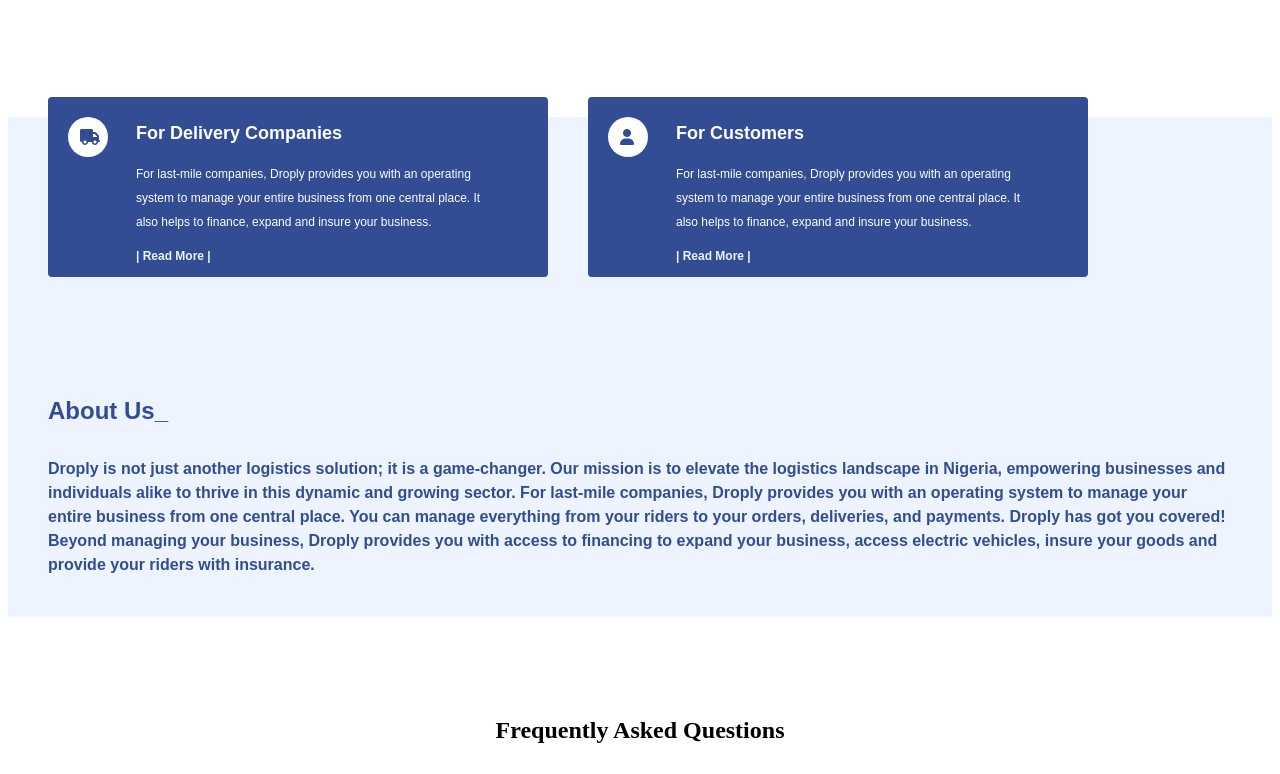
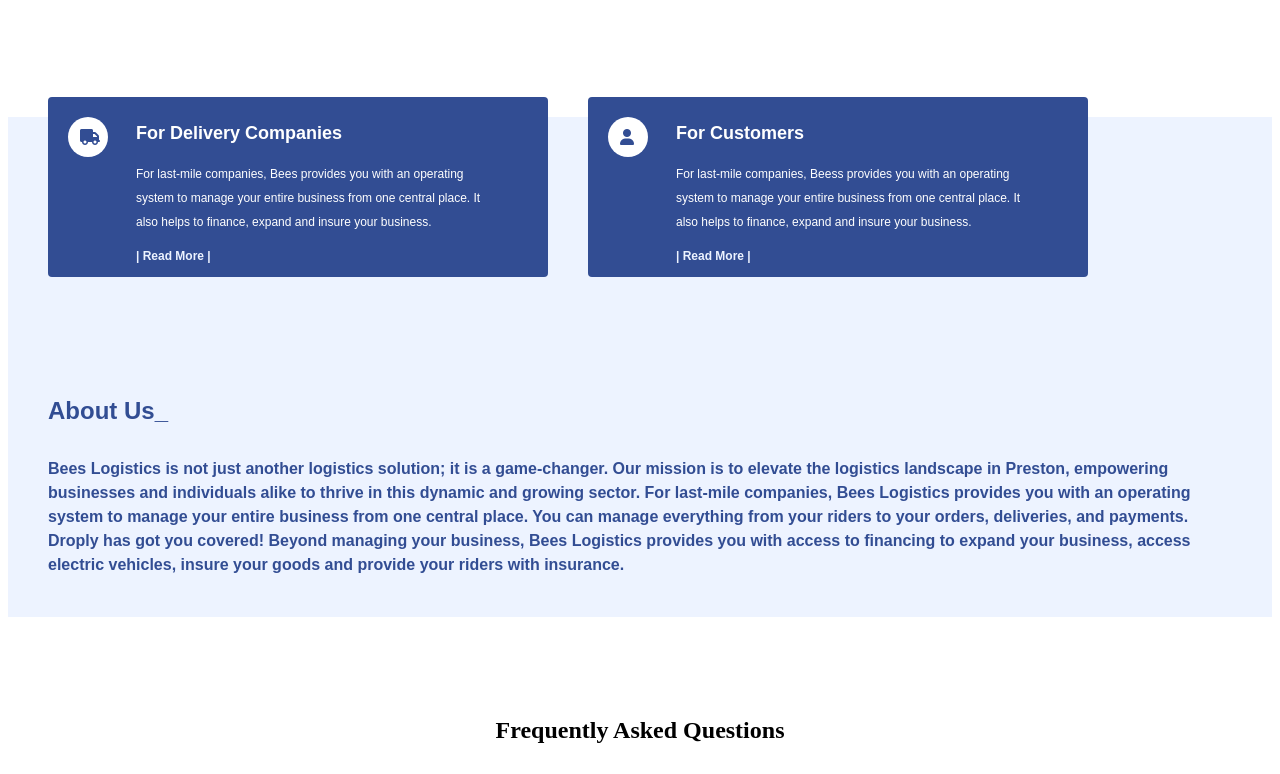
Before and after one commit to Dorcastech01/webpage, a plain HTML site: page index.html in a window 1280 px wide. Shown: the part 503-1277 px from the top of the page. Drawn offline with Linux system fonts and the light colour scheme.

Commit message:
updated text

```diff
--- a/index.html
+++ b/index.html
@@ -43,7 +43,7 @@
                 </div>
                 <div id="message">
                     <h3>For Delivery Companies</h3>
-                    <p>For last-mile companies, Droply provides you with an operating system to manage your entire business from one central place. It also helps to finance, expand and insure your business.</p>
+                    <p>For last-mile companies, Bees provides you with an operating system to manage your entire business from one central place. It also helps to finance, expand and insure your business.</p>
                     <a href="#">| Read More |</a>
                 </div>
             </div>
@@ -54,7 +54,7 @@
                 </div>
                 <div id="message">
                     <h3>For Customers</h3>
-                    <p>For last-mile companies, Droply provides you with an operating system to manage your entire business from one central place. It also helps to finance, expand and insure your business.</p>
+                    <p>For last-mile companies, Beess provides you with an operating system to manage your entire business from one central place. It also helps to finance, expand and insure your business.</p>
                     <a href="#">| Read More |</a>
                 </div>
             </div>
@@ -62,9 +62,9 @@
 
         <div id="about">
             <h2>About Us_</h2>
-            <p>Droply is not just another logistics solution; it is a game-changer. Our mission is to elevate the logistics landscape in Nigeria, empowering businesses and individuals alike to thrive in this dynamic and growing sector.
-                For last-mile companies, Droply provides you with an operating system to manage your entire business from one central place. You can manage everything from your riders to your orders, deliveries, and payments. Droply has got you covered!
-                Beyond managing your business, Droply provides you with access to
+            <p>Bees Logistics is not just another logistics solution; it is a game-changer. Our mission is to elevate the logistics landscape in Preston, empowering businesses and individuals alike to thrive in this dynamic and growing sector.
+                For last-mile companies, Bees Logistics provides you with an operating system to manage your entire business from one central place. You can manage everything from your riders to your orders, deliveries, and payments. Droply has got you covered!
+                Beyond managing your business, Bees Logistics provides you with access to
                 financing to expand your business, access electric vehicles, insure your goods and provide your riders with insurance.
 
             </p>
```
